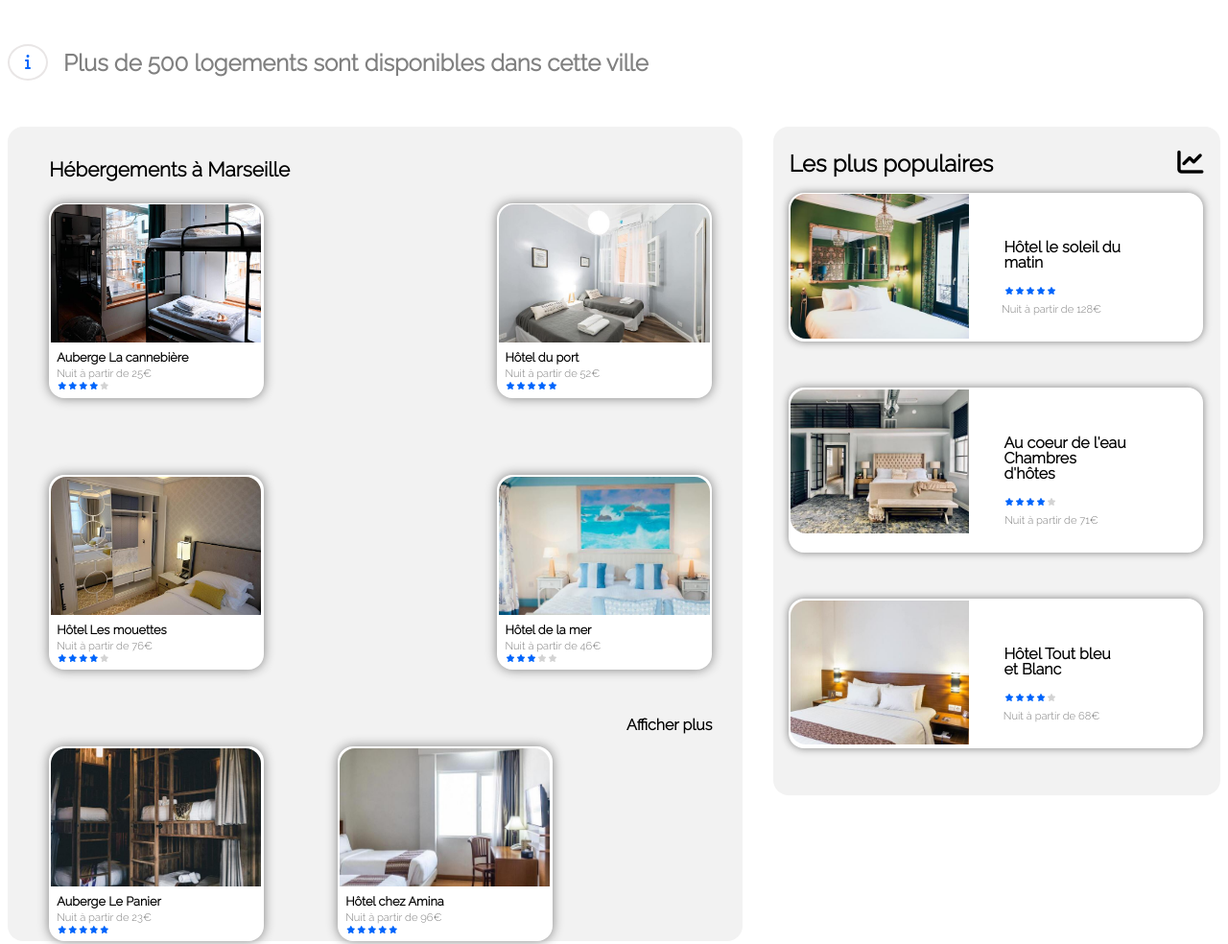
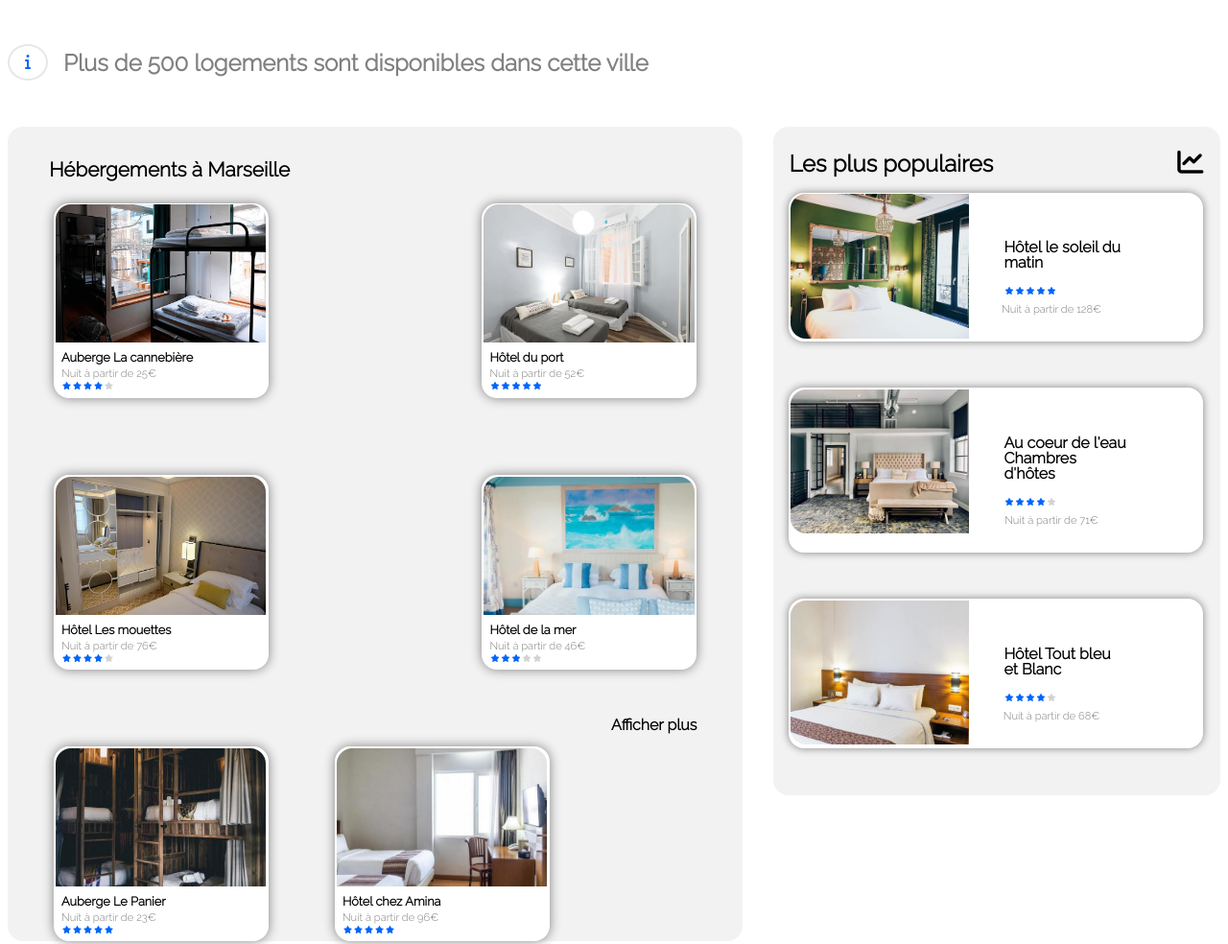
Before and after one commit to Av-code80/Hotel-Reservation-Project_P2_08102020, a plain HTML site: page index.html in a window 1280 px wide. Shown: the part 380-1364 px from the top of the page at 96% size. Drawn offline with Linux system fonts and the light colour scheme.

Commit message:
Footer-Filtre et dernieres modifs

```diff
--- a/css/style.css
+++ b/css/style.css
@@ -319,14 +319,14 @@ h1+p
     flex-direction: row;
     justify-content: space-between;
     flex-wrap: wrap;
-    padding-right: 2rem;
+    padding-right: 3rem;
 }
 
 .flex-container > div
 {
-    border: gray;
+    border: #808080;
     background-color: #ffffff;
-    margin: 5rem 0rem 0rem 2.7rem;
+    margin: 5rem 0rem 0rem 3rem;
     padding: 0rem 14rem 12.7rem 0rem;
     position: relative;
     box-shadow: 0rem 0rem 0.7rem 0rem #808080;
--- a/index.html
+++ b/index.html
@@ -20,7 +20,7 @@
 <!--logo-->
 
         <div class="logo">
-          <a href="#" title="Retour à la page d'accueil"><img src="images/Reservia.svg" alt="logo"/></a>
+          <a href="" title="Retour à la page d'accueil"><img src="images/Reservia.svg" alt="logo"/></a>
         </div>
 
 <!--top-border-navbar-->
```
